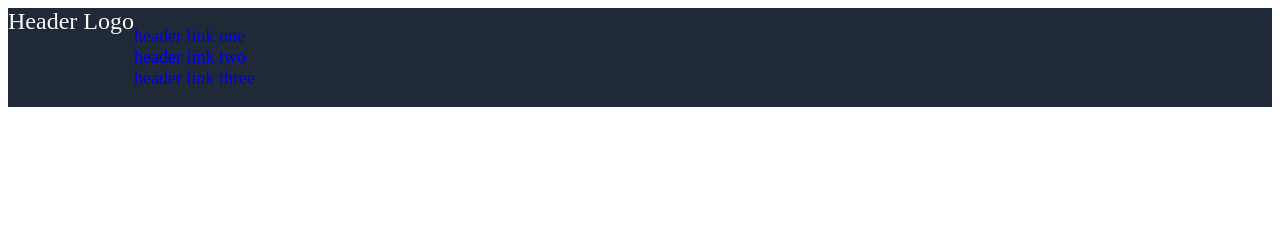
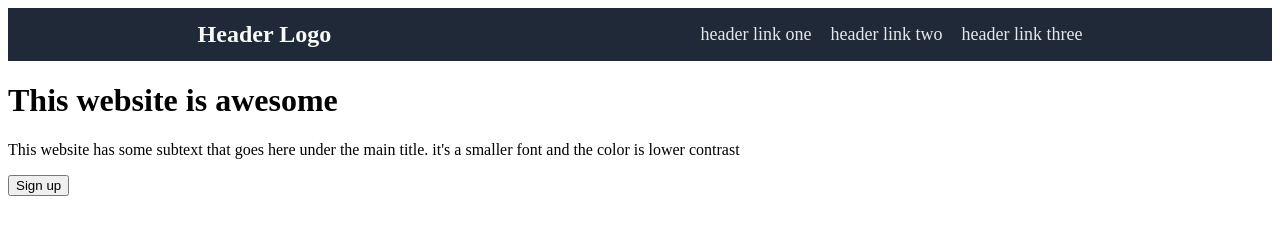
Before and after one commit to at47356/foundations-landing-page, a plain HTML site: page index.html in a window 1280 px wide. Drawn offline with Linux system fonts and the light colour scheme.

Commit message:
Add basic html for header

```diff
--- a/index.html
+++ b/index.html
@@ -8,8 +8,9 @@
     <link rel="stylesheet" href="./style.css">
 </head>
 <body>
+
     <header>
-        <a class="logo" href="#">Header Logo</a>
+        <a class="logo" href="#"><strong>Header Logo</strong></a>
         <div class="header-links">
             <ul>
                 <li><a href="#">header link one</a></li>
@@ -18,5 +19,13 @@
             </ul>
         </div>
     </header>
+
+    <div class="intro">
+        <h1><strong>This website is awesome</strong></h1>
+        <p>This website has some subtext that goes here under the main title. it's a smaller font and the color is lower contrast</p>
+        <button>Sign up</button>
+
+    </div>
+
 </body>
 </html>
--- a/style.css
+++ b/style.css
@@ -1,17 +1,32 @@
+/* {
+    border: solid red;
+}
+*/
+
 header {
     background-color: #1f2937;
     display: flex;
+    justify-content: space-between;
+    align-items: center;
+    padding-left: 15% ;
+    padding-right: 15%;
+    margin: 0%;
 }
 
 header a {
     text-decoration: none;
+    font-size: 18px;
+    color: #e5e7eb;
 }
 
 header ul {
     list-style: none;
     padding: 0px;
-    font-size: 18px;
-    color: #e5e7eb;
+}
+
+header ul li {
+    display: inline-block;
+    margin-left: 15px;
 }
 
 header .logo {
```
